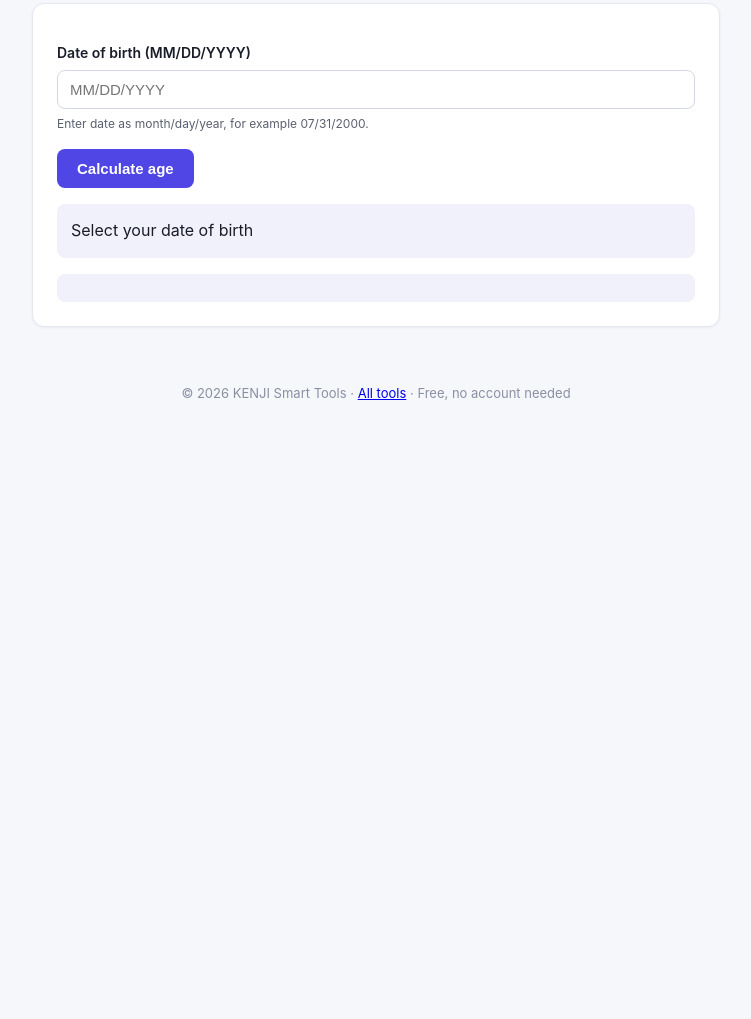
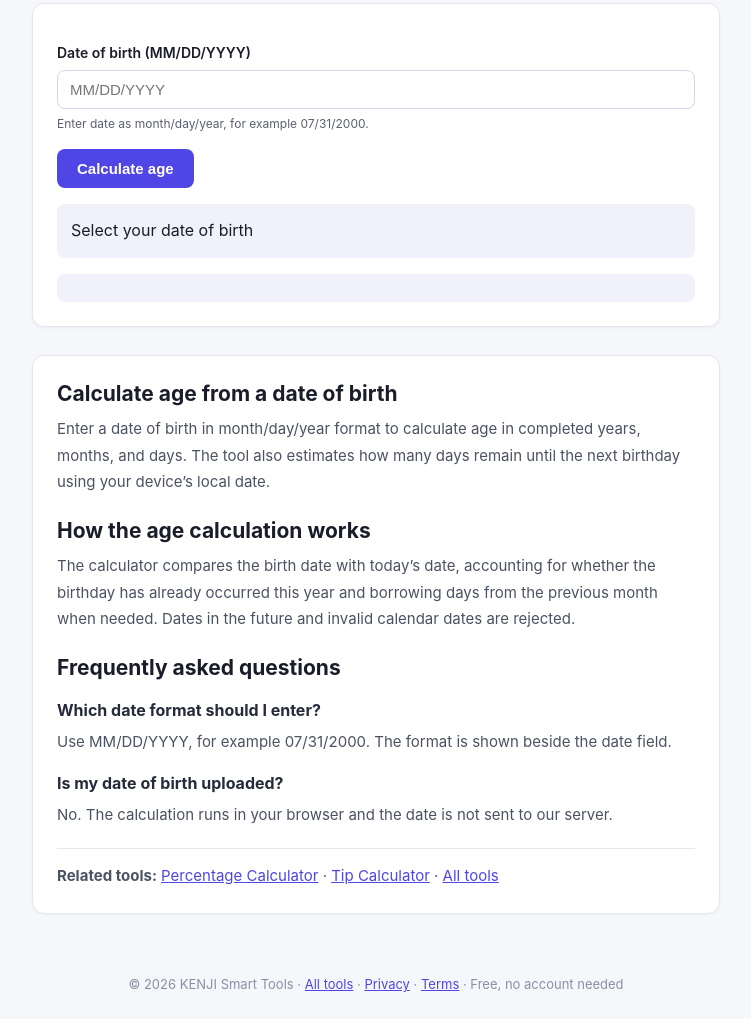
Before and after one commit to bosscobossco69-wq/kenji-smart-tools, a plain HTML site: page age-calculator.html in a window 1280 px wide. Shown: the part 183-1202 px from the top of the page, without its empty margins (264-1015 px from the left). Before the commit the page ends 800 px from the top, so only its background shows below. Drawn offline with Linux system fonts and the light colour scheme.

Commit message:
Improve SEO content and metadata for Age Calculator

```diff
--- a/age-calculator.html
+++ b/age-calculator.html
@@ -5,6 +5,8 @@
 <meta name="viewport" content="width=device-width, initial-scale=1.0">
 <title>Age Calculator - Calculate Age from Date of Birth | KENJI Smart Tools</title>
 <meta name="description" content="Free age calculator: enter your date of birth to get your exact age in years, months and days, plus days until your next birthday.">
+<meta name="robots" content="index,follow">
+<link rel="canonical" href="https://kenji-smart-tools.vercel.app/age-calculator.html">
 <style>
 *{box-sizing:border-box;margin:0;padding:0}
 body{font-family:-apple-system,BlinkMacSystemFont,'Segoe UI',Roboto,sans-serif;background:#f6f7fb;color:#1a1d29;line-height:1.6}
@@ -25,6 +27,8 @@ button:hover{background:#4338ca}
 .result b{font-size:20px;color:#4f46e5}
 .row{display:flex;gap:12px}.row>div{flex:1}
 footer{text-align:center;color:#8a8fa3;font-size:13px;padding:24px 16px}
+
+.seo-guide{margin:28px 0 36px;padding:24px;background:#fff;border:1px solid #e5e7f0;border-radius:12px;box-shadow:0 1px 3px rgba(20,20,60,.04)}.seo-guide h2{font-size:21px;line-height:1.35;margin:22px 0 8px;color:#1a1d29}.seo-guide h2:first-child{margin-top:0}.seo-guide h3{font-size:16px;margin:16px 0 5px;color:#252b3a}.seo-guide p,.seo-guide li{font-size:15px;color:#4b5262;line-height:1.75}.seo-guide ol,.seo-guide ul{padding-left:22px;margin:10px 0}.seo-guide a,footer a{color:#4f46e5}.related-tools{margin-top:20px;padding-top:14px;border-top:1px solid #e5e7f0}.row{flex-wrap:wrap}@media(max-width:560px){.row{flex-direction:column;gap:4px}.card,.seo-guide{padding:18px}}
 </style>
 </head>
 <body>
@@ -42,8 +46,17 @@ footer{text-align:center;color:#8a8fa3;font-size:13px;padding:24px 16px}
   <div class="result" id="next"></div>
 </div>
 
+<section class="seo-guide" aria-labelledby="guide-title">
+<h2 id="guide-title">Calculate age from a date of birth</h2>
+<p>Enter a date of birth in month/day/year format to calculate age in completed years, months, and days. The tool also estimates how many days remain until the next birthday using your device’s local date.</p>
+<h2>How the age calculation works</h2><p>The calculator compares the birth date with today’s date, accounting for whether the birthday has already occurred this year and borrowing days from the previous month when needed. Dates in the future and invalid calendar dates are rejected.</p>
+<h2>Frequently asked questions</h2>
+<h3>Which date format should I enter?</h3><p>Use MM/DD/YYYY, for example 07/31/2000. The format is shown beside the date field.</p>
+<h3>Is my date of birth uploaded?</h3><p>No. The calculation runs in your browser and the date is not sent to our server.</p>
+<p class="related-tools"><strong>Related tools:</strong> <a href="/percentage-calculator.html">Percentage Calculator</a> · <a href="/tip-calculator.html">Tip Calculator</a> · <a href="/">All tools</a></p>
+</section>
 </main>
-<footer>&copy; 2026 KENJI Smart Tools &middot; <a href="/">All tools</a> &middot; Free, no account needed</footer>
+<footer>&copy; 2026 KENJI Smart Tools &middot; <a href="/">All tools</a> &middot; <a href="/privacy.html">Privacy</a> &middot; <a href="/terms.html">Terms</a> &middot; Free, no account needed</footer>
 <script>
 function calc(){
  const input=document.getElementById('dob').value.trim();
```
